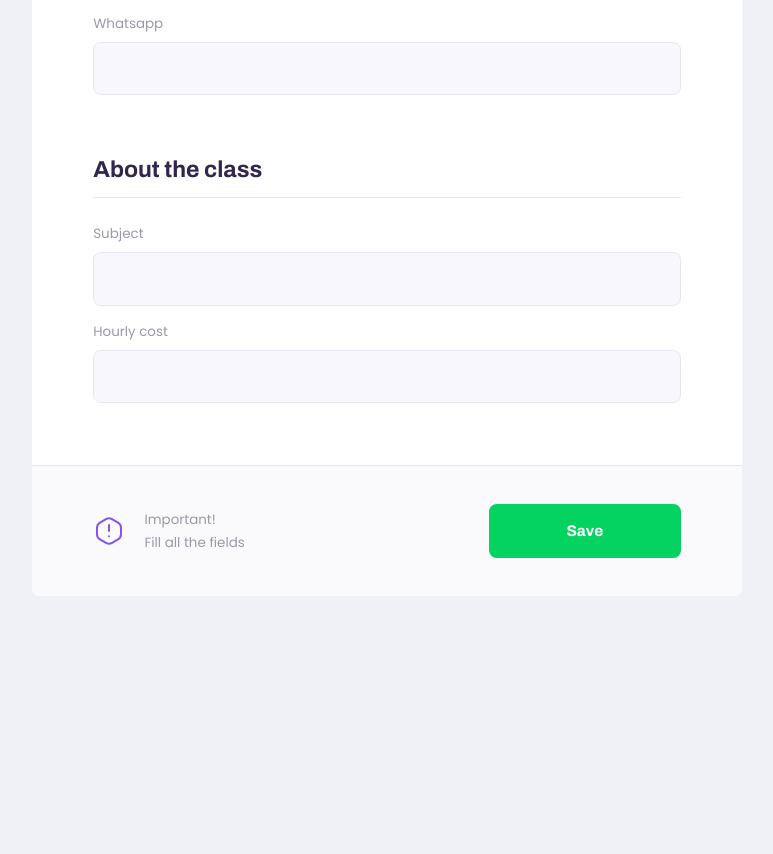
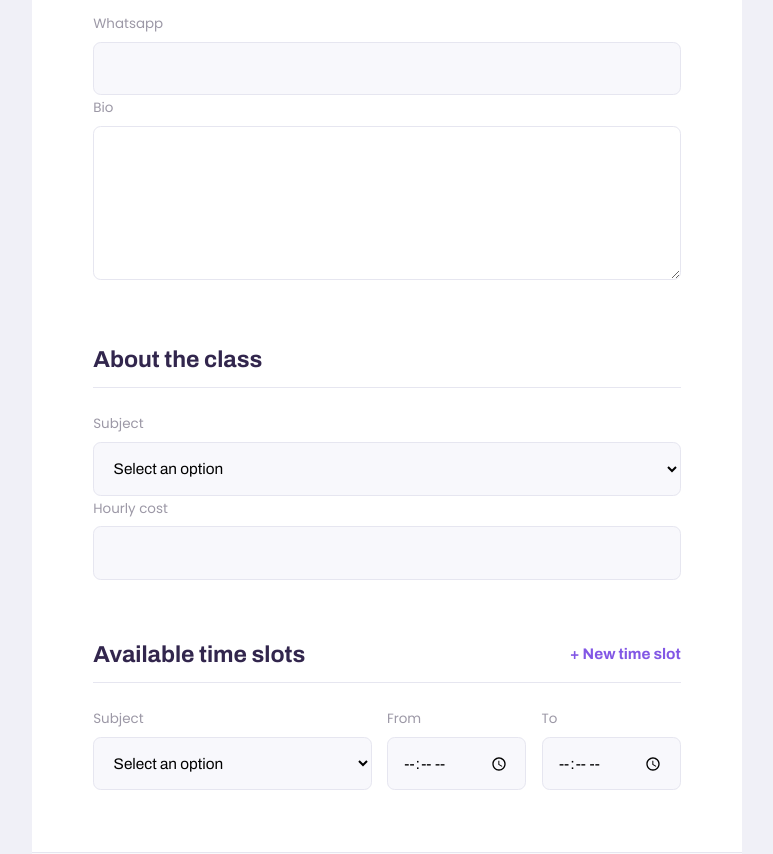
Before and after one commit to leost3/Proffy, a React (Create React App) app: page /give-classes in a window 1280 px wide. Shown: the part 620-1474 px from the top of the page, without its empty margins (253-1026 px from the left). Before the commit the page ends 1216 px from the top, so only its background shows below. Built offline with nearby package versions, Linux system fonts and the light colour scheme.

Commit message:
chore: add feature of add new time slots

```diff
--- a/src/pages/teacher-form/index.tsx
+++ b/src/pages/teacher-form/index.tsx
@@ -1,14 +1,29 @@
 import './styles.css'
 
-import React from 'react'
+import React, { useState } from 'react'
 
 import warningIcon from '../../assets/icons/warning.svg'
 import Input from '../../components/input'
 import PageHeader from '../../components/page-header'
+import Select from '../../components/select'
+import Textarea from '../../components/Textaera'
+
 
 
 
 function TeacherForm() {
+
+  const [scheduledItems, setScheduledItems] = useState([
+    { week_day: 0, from: '', to: '' },
+  ])
+
+  function onNewScheduleItem() {
+    setScheduledItems([
+      ...scheduledItems,
+      { week_day: 3, from: '10:00 AM', to: '18:00 PM' },
+    ])
+  }
+
   return (
     <div id="page-teacher-form" className="container">
       <PageHeader
@@ -21,15 +36,64 @@ function TeacherForm() {
           <Input name='name' label='name' />
           <Input name='avatar' label='Avatar' />
           <Input name='whatsapp' label='Whatsapp' />
+          <Textarea name='bio' label='Bio' />
         </fieldset>
         <fieldset>
           <legend>About the class</legend>
-          <Input name='subject' label='Subject' />
+          <Select
+            options={[
+              { value: 'Arts', label: 'Arts' },
+              { value: 'Design', label: 'Design' },
+              { value: 'Web Development', label: 'Web Development' },
+              { value: 'Photograph', label: 'Photograph' },
+              { value: 'Robotics', label: 'Robotics' },
+              { value: 'Entrepeneurship', label: 'Entrepeneurship' },
+            ]}
+            name='subject'
+            label='Subject'
+          />
           <Input name='cost' label='Hourly cost' />
+        </fieldset>
+        <fieldset>
+          <legend>
+            Available time slots
+          <button type='button' onClick={onNewScheduleItem}>+ New time slot</button>
+          </legend>
+          {scheduledItems.map(scheduledItem => {
+            return (
+              <div key={scheduledItem.week_day} className="schedule-item">
+                <Select
+                  options={[
+                    { value: 'Arts', label: 'Arts' },
+                    { value: 'Design', label: 'Design' },
+                    { value: 'Web Development', label: 'Web Development' },
+                    { value: 'Photograph', label: 'Photograph' },
+                    { value: 'Robotics', label: 'Robotics' },
+                    { value: 'Entrepeneurship', label: 'Entrepeneurship' },
+                  ]}
+                  name='subject'
+                  label='Subject'
+                  className='subject'
+                />
+                <Input
+                  name='from'
+                  label='From'
+                  type='time'
+                  className='from'
+                />
+                <Input
+                  name='to'
+                  label='To'
+                  type='time'
+                  className='to'
+                />
+              </div>
+            )
+          })}
         </fieldset>
         <footer>
           <p>
-            <img src={warningIcon} alt="important warning"/>
+            <img src={warningIcon} alt="important warning" />
             Important! <br />
             Fill all the fields
           </p>
```
